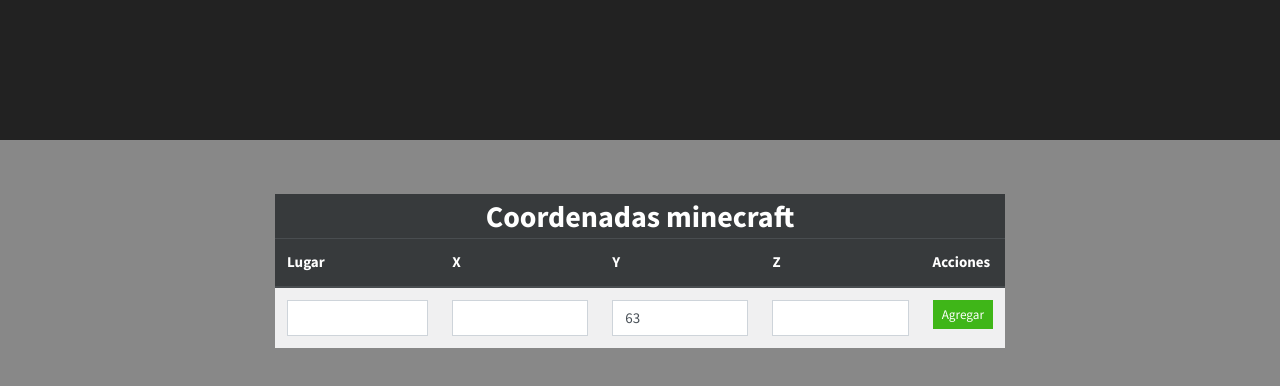
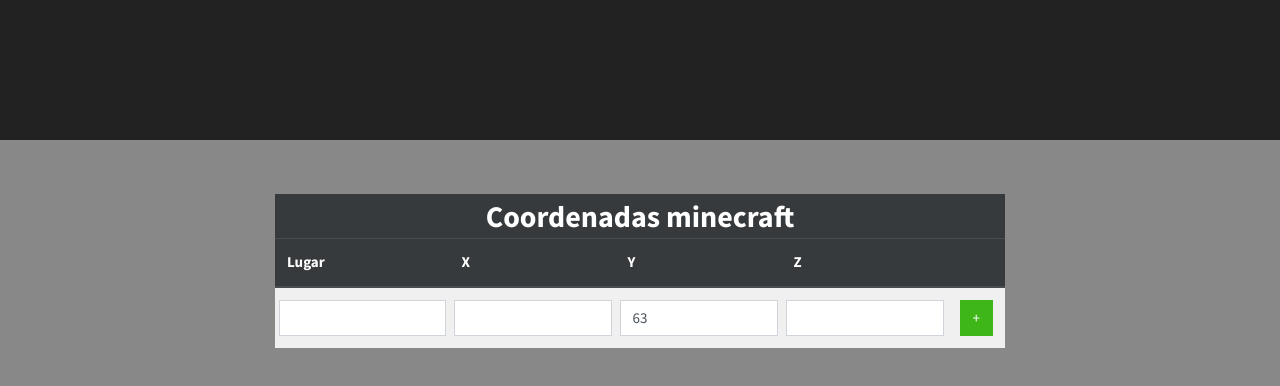
Before and after one commit to Sebastian-Sierra/prueba-gh-pages, a plain HTML site: page index.html in a window 1280 px wide. Shown: the part 660-1046 px from the top of the page. Drawn offline with nearby package versions, Linux system fonts and the light colour scheme.

Commit message:
Cambio en botones form minecraft

```diff
--- a/index.html
+++ b/index.html
@@ -37,26 +37,26 @@
               <th>X</th>
               <th>Y</th>
               <th>Z</th>
-              <th>Acciones</th>
+              <th></th>
             </thead>
             <tbody id="coordenadas">
               <tr id="tr-form">
                 <form id="form-coords">
-                  <td class="form-group">
+                  <td class="px-1">
                     <input type="text" id="lugar" class="form-control">
                   </td>
-                  <td class="form-group">
+                  <td class="px-1">
                     <input type="text" id="posX" class="form-control">
                   </td>
-                  <td class="form-group">
+                  <td class="px-1">
                     <input type="text" id="posY" class="form-control" value="63">
                   </td>
-                  <td class="form-group">
+                  <td class="px-1">
                     <input type="text" id="posZ" class="form-control">
                   </td>
-                  <td>
-                    <button type="submit" class="btn btn-primary btn-success btn-block btn-sm">
-                      Agregar
+                  <td class="">
+                    <button type="submit" class="btn btn-primary btn-success my-auto">
+                      +
                     </button>
                   </td>
                 </form>
--- a/js/minecraft.js
+++ b/js/minecraft.js
@@ -19,7 +19,7 @@
             <td>${coords[i].posX}</td>
             <td>${coords[i].posY}</td>
             <td>${coords[i].posZ}</td>
-            <td><button onclick="eliminarCoord(${i})" class="btn btn-danger btn-sm">Eliminar</button></td>`;
+            <td><button onclick="eliminarCoord(${i})" class="btn btn-danger">X</button></td>`;
             tr.innerHTML = codigo;
             tbody.appendChild(tr);
         }
```
